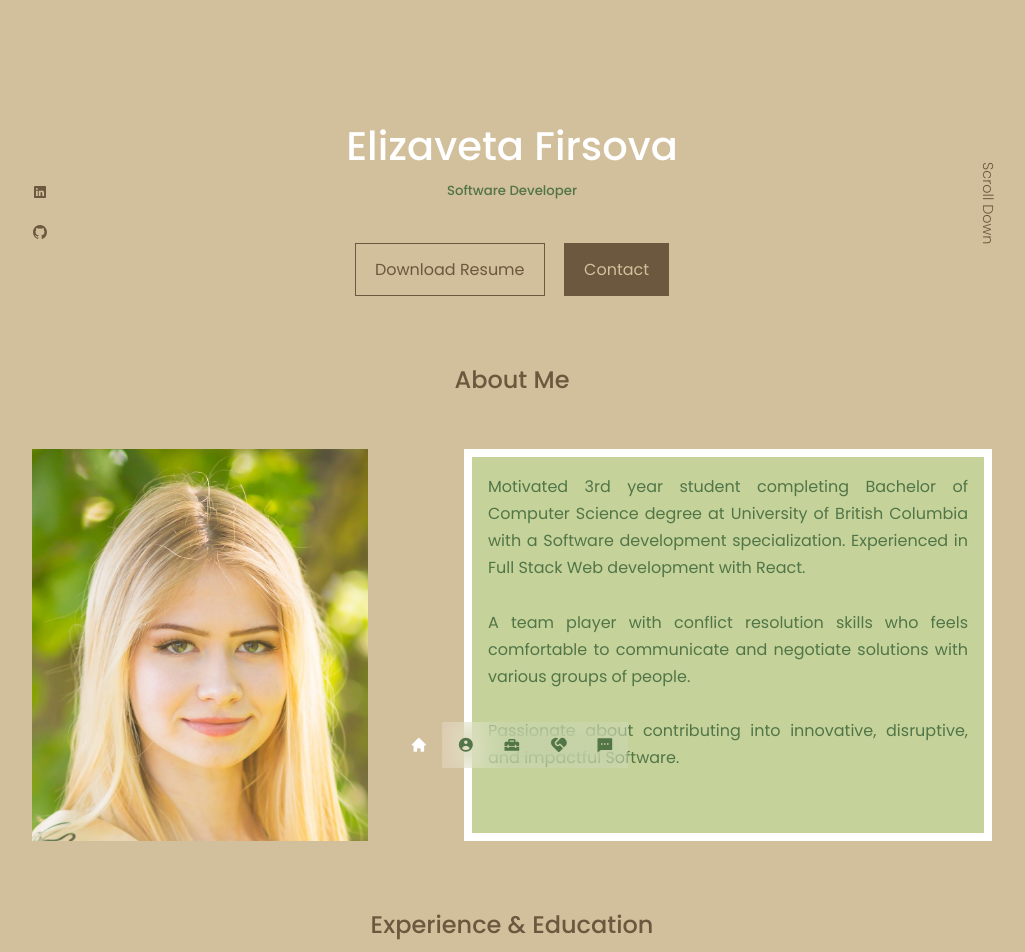
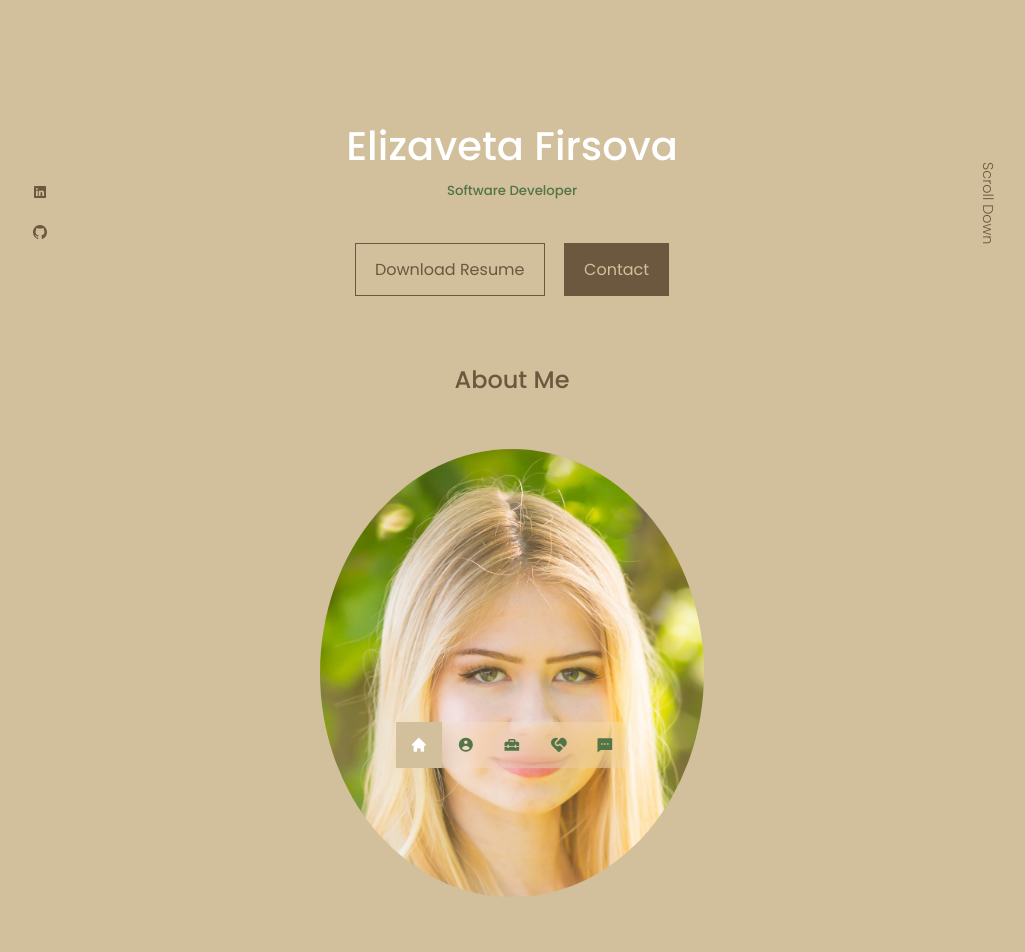
Before and after one commit to luevrata/personal-website, a React (Create React App) app: page / in a window 1280 px wide. Shown: the top 952 px of the page, without its empty margins (128-1153 px from the left). Built offline with nearby package versions, Linux system fonts and the light colour scheme.

Commit message:
changed about section styling

```diff
--- a/src/components/about/About.jsx
+++ b/src/components/about/About.jsx
@@ -12,7 +12,7 @@ const About = () => {
                 <img src={me} alt="About Image" className="about__me"></img>
             </div>
             <div className="about__content">
-
+              <div>
                 <p>
                 Motivated 3rd year student completing Bachelor of Computer Science
                 degree at University of British Columbia with a Software development
@@ -22,6 +22,7 @@ const About = () => {
                 Passionate about contributing into innovative, disruptive, and impactful
                 Software.
                 </p>
+              </div>
             </div>
         </div>
     </section>
--- a/src/components/about/about.css
+++ b/src/components/about/about.css
@@ -2,7 +2,7 @@
     /* display:flex; */
     /* align-items: center; */
     display: grid;
-    grid-template-columns: 35% 55%;
+    grid-template-columns: 22% 68%;
     gap: 10%;
     /* grid-auto-rows: 1fr */
 }
@@ -11,15 +11,20 @@
     width: 100%;
     display: flex;
     justify-content: center;
+
+    /* margin-left: 50%;
+    transform: translateX(-50%); */
 }
 
 .about__content {
     display: flex;
-    flex-direction: column;
-    align-items: flex-end;
+    /* flex-direction: column;  */
+    align-items: center;
+    text-align: center;
     gap: 0.8rem;
     left: 0;
-    text-align: justify;
+    vertical-align: middle;
+    /* text-align: justify; */
     border: 0.5rem solid var(--color-white);
     padding: 1rem;
     transition: var(--transition);
@@ -50,14 +55,14 @@
 }
 
 /* MEDIA QUERIES (MEDIUM DEVICES) */
-@media screen and (max-width: 1200px) {
+@media screen and (max-width: 1400px) {
     .about__container {
         grid-template-columns: 1fr;
         gap: 1%;
     }
 
     .about__me {
-        width: 50%;
+        width: 40%;
         margin-left: 50%;
         transform: translateX(-50%);
         border-radius: 50%;
```
